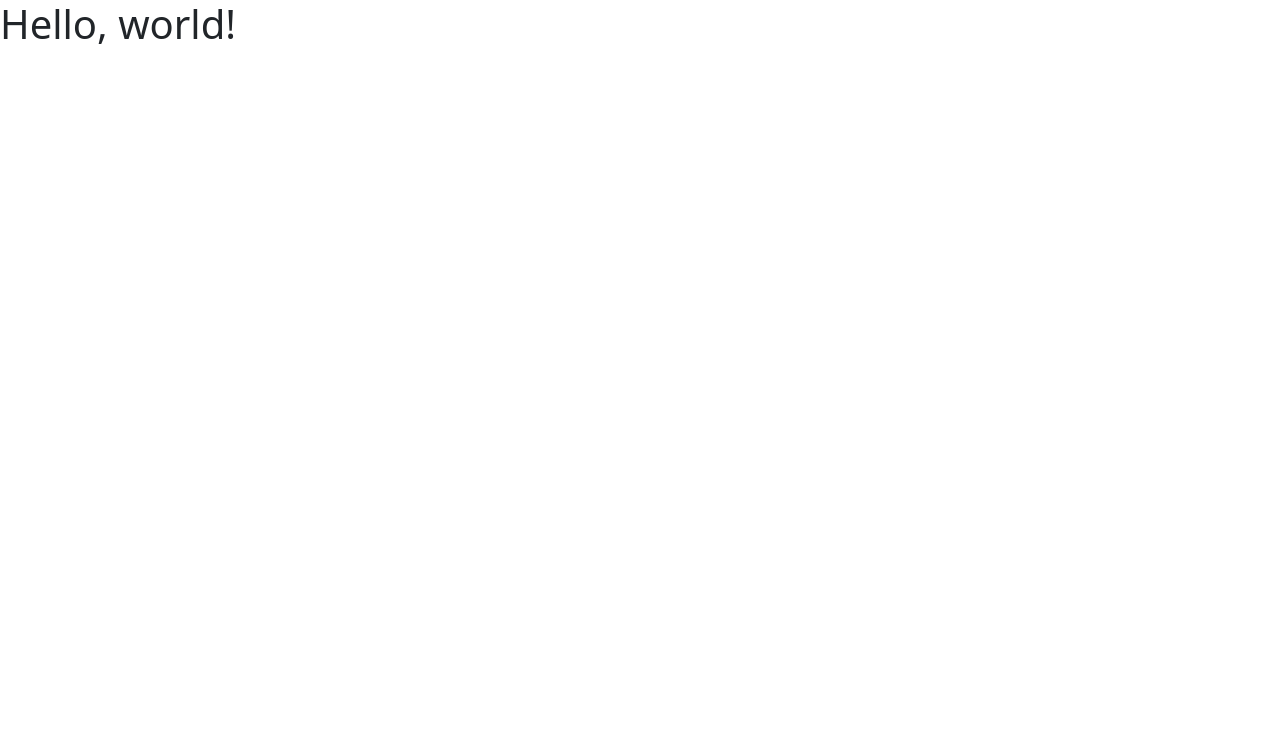
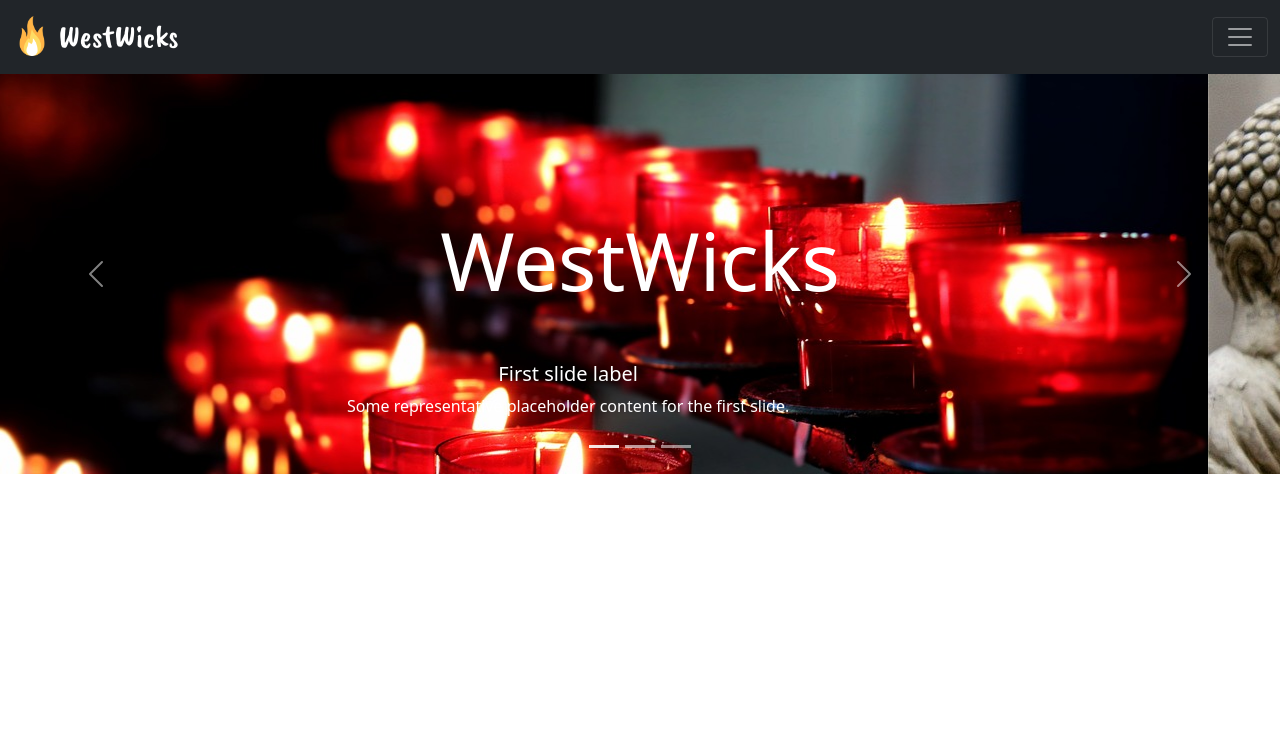
Before and after one commit to simonwestuk/OnlineShop, a plain HTML site: page index.html in a window 1280 px wide. Drawn offline with nearby package versions, Linux system fonts and the light colour scheme.

Commit message:
Added index

```diff
--- /dev/null
+++ b/css/style.css
@@ -0,0 +1,23 @@
+@import url('https://fonts.googleapis.com/css2?family=Caveat+Brush&display=swap');
+
+.custom-font {
+    font-family: 'Caveat Brush', cursive !important;
+}
+
+.navbar-brand, .nav-item {
+    font-size: 2em;
+}
+
+.carousel-item {
+    height: 50vh;
+}
+
+.mainTitle {
+    color: white;
+    position: absolute;
+    top: 25%;
+    z-index: 999;
+    font-size: 5em;
+    width: 100vw;
+    text-align: center;
+}
--- a/index.html
+++ b/index.html
@@ -7,11 +7,86 @@
 
     <!-- Bootstrap CSS -->
     <link href="https://cdn.jsdelivr.net/npm/bootstrap@5.0.2/dist/css/bootstrap.min.css" rel="stylesheet" integrity="sha384-EVSTQN3/azprG1Anm3QDgpJLIm9Nao0Yz1ztcQTwFspd3yD65VohhpuuCOmLASjC" crossorigin="anonymous">
-
+    <link href="css/style.css" rel="stylesheet">
     <title>Hello, world!</title>
   </head>
   <body>
-    <h1>Hello, world!</h1>
+    <nav class="navbar navbar-dark bg-dark">
+        <div class="container-fluid">
+          <a class="navbar-brand custom-font" href="#">
+            <img src="images/fire.png" alt="" height="40" class="d-inline-block align-text-top">
+            WestWicks
+          </a>
+          <button class="navbar-toggler" type="button" data-bs-toggle="collapse" data-bs-target="#navbarNav" aria-controls="navbarNav" aria-expanded="false" aria-label="Toggle navigation">
+            <span class="navbar-toggler-icon"></span>
+          </button>
+          <div class="collapse navbar-collapse" id="navbarNav">
+            <ul class="navbar-nav">
+              <li class="nav-item">
+                <a class="nav-link active" aria-current="page" href="#">Products</a>
+              </li>
+              <li class="nav-item">
+                <a class="nav-link" href="#">About</a>
+              </li>
+              <li class="nav-item">
+                <a class="nav-link" href="#">Contact</a>
+              </li>
+            </ul>
+          </div>
+        </div>
+    </nav>
+
+    <div class="mainTitle">
+        <span>WestWicks</span>
+    </div>
+
+    <div class="container-fluid p-0">
+        <div class="row p-0">
+            <div class="col-12">
+                <div id="carouselExampleCaptions" class="carousel slide" data-bs-ride="carousel">
+                    <div class="carousel-indicators">
+                      <button type="button" data-bs-target="#carouselExampleCaptions" data-bs-slide-to="0" class="active" aria-current="true" aria-label="Slide 1"></button>
+                      <button type="button" data-bs-target="#carouselExampleCaptions" data-bs-slide-to="1" aria-label="Slide 2"></button>
+                      <button type="button" data-bs-target="#carouselExampleCaptions" data-bs-slide-to="2" aria-label="Slide 3"></button>
+                    </div>
+                    <div class="carousel-inner">
+                      <div class="carousel-item active">
+                        <img src="images/candles-1.jpg" class="d-block w-100" alt="...">
+                        <div class="carousel-caption d-none d-md-block">
+                          <h5>First slide label</h5>
+                          <p>Some representative placeholder content for the first slide.</p>
+                        </div>
+                      </div>
+                      <div class="carousel-item">
+                        <img src="images/candles-2.jpg" class="d-block w-100" alt="...">
+                        <div class="carousel-caption d-none d-md-block">
+                          <h5>Second slide label</h5>
+                          <p>Some representative placeholder content for the second slide.</p>
+                        </div>
+                      </div>
+                      <div class="carousel-item">
+                        <img src="images/candles-3.jpg" class="d-block w-100" alt="...">
+                        <div class="carousel-caption d-none d-md-block">
+                          <h5>Third slide label</h5>
+                          <p>Some representative placeholder content for the third slide.</p>
+                        </div>
+                      </div>
+                    </div>
+                    <button class="carousel-control-prev" type="button" data-bs-target="#carouselExampleCaptions" data-bs-slide="prev">
+                      <span class="carousel-control-prev-icon" aria-hidden="true"></span>
+                      <span class="visually-hidden">Previous</span>
+                    </button>
+                    <button class="carousel-control-next" type="button" data-bs-target="#carouselExampleCaptions" data-bs-slide="next">
+                      <span class="carousel-control-next-icon" aria-hidden="true"></span>
+                      <span class="visually-hidden">Next</span>
+                    </button>
+                  </div>
+            </div>
+        </div>
+    </div>
+
+
+
 
     <!-- Optional JavaScript; choose one of the two! -->
 
```
Also changed, not shown: images/candles-1.jpg (added), images/candles-2.jpg (added), images/candles-3.jpg (added), images/fire.png (added).
